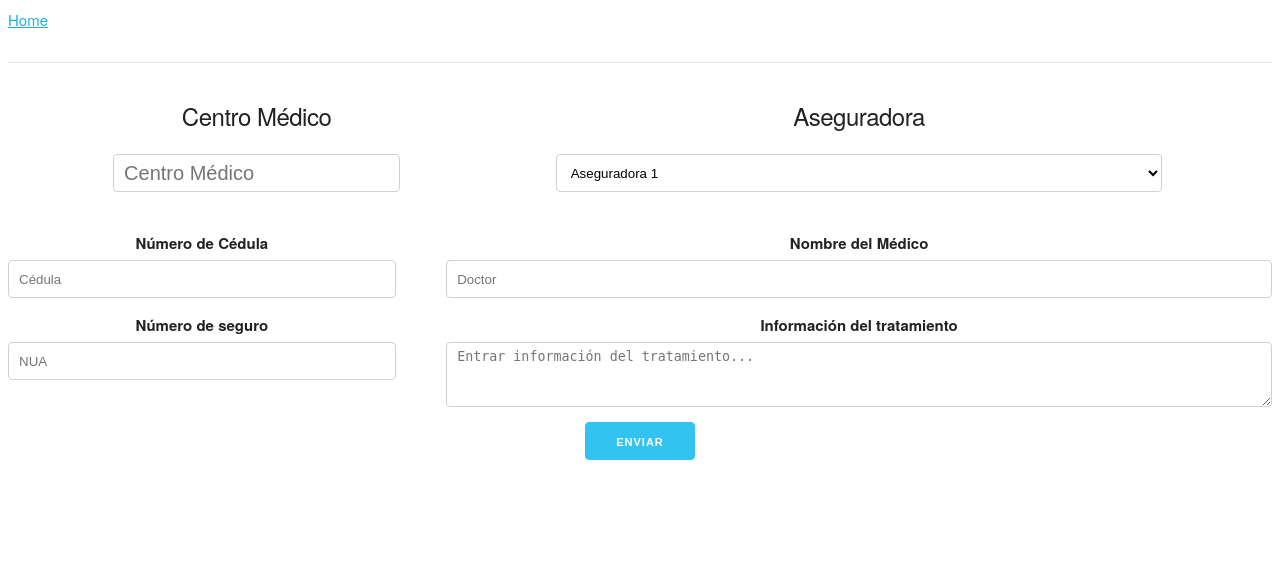
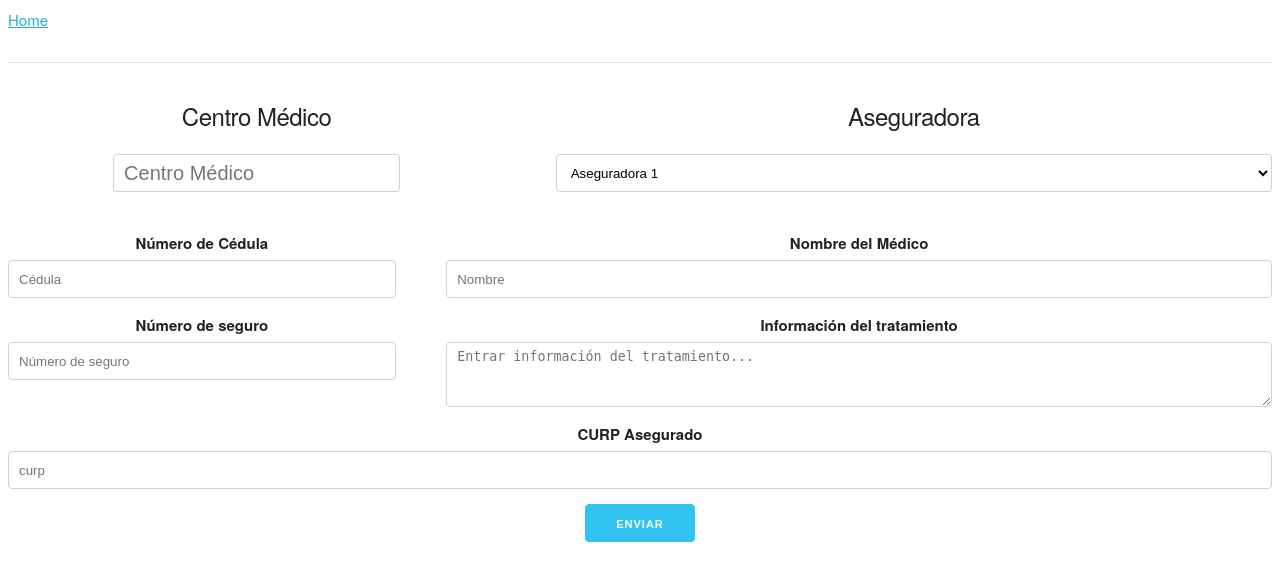
Before and after one commit to alanarteagav/inschain, a Flask app: template app/templates/medical.html in a window 1280 px wide. Shown: the top 581 px of the page. Run offline with Flask 2, Linux system fonts and the light colour scheme; the template is opened without the code that fills it, so the values that code supplies are empty.

Commit message:
Detalles finales

```diff
--- a/app/templates/carrier.html
+++ b/app/templates/carrier.html
@@ -11,7 +11,7 @@
 	</div>
 
 	<a href="{{node_address}}/mine" target="_blank"><button>Recabar información</button></a>
-	<a href="/carrier"><button class="button-primary">Actualizar</button></a>
+	<a href="/carrier" onclick="fetch_posts()"><button class="button-primary">Actualizar</button></a>
 
 
 	<div style="margin: 20px;">
@@ -29,7 +29,7 @@
 	      <div class="post_box-body">
 	         <p>Tratamiento: {{post.content}}</p>
 	         <p>Cédula: {{post.cedula}}</p>
-	         <p>Número Único de Aseguro: {{post.nua}}</p>
+	         <p>Número de seguro: {{post.nua}}</p>
 	      </div>
 	   </div>
 	</div>
--- a/app/templates/index.html
+++ b/app/templates/index.html
@@ -8,7 +8,7 @@
     <br>
     <center>
         <form>
-            <input class="button-primary" type="button" value="Compañía Aseguradora" onclick="window.location.href='/carrier'">
+            <input class="button-primary" type="button" value="Empresa Aseguradora" onclick="window.location.href='/carrier'">
         </form>
         <form>
             <input type="button" value="Centro Médico" onclick="window.location.href='/medical'">
--- a/app/templates/medical.html
+++ b/app/templates/medical.html
@@ -11,7 +11,7 @@
 				<input class="input_centro" type="text"
 					    name="centro" placeholder="Centro Médico">
 			</div>
-			<div class="six columns">
+			<div class="seven columns">
 				<h5>Aseguradora</h5>
 				<select class="u-full-width" id="exampleRecipientInput", name="asg">
 					<option value="AS1">Aseguradora 1</option>
@@ -28,19 +28,25 @@
 			</div>
 			<div class="eight columns">
 				<label>Nombre del Médico</label>
-				<input class="u-full-width" type="text" name="author" placeholder="Doctor">
+				<input class="u-full-width" type="text" name="author" placeholder="Nombre">
 			</div>
 		</div>
 		<div class="row">
 			<div class="four columns">
 				<label>Número de seguro</label>
-				<input class="u-full-width" type="text" name="nua" placeholder="NUA">
+				<input class="u-full-width" type="text" name="nua" placeholder="Número de seguro">
 			</div>
 			<div class="eight columns">
 				<label>Información del tratamiento</label>
 				<textarea class="u-full-width" name="content" rows="4" cols="50" placeholder="Entrar información del tratamiento..."></textarea>
 			</div>
 		</div>
+			<div class="row">
+				<div>
+					<label>CURP Asegurado</label>
+					<input class="u-full-width" type="text" name="curp" placeholder="curp">
+				</div>
+			</div>
 			<input class="button-primary" type="submit" type="submit" value="Enviar">
 	</form>
 	</center>
```
Also changed, not shown: app/views.py (+17 -3 lines).
